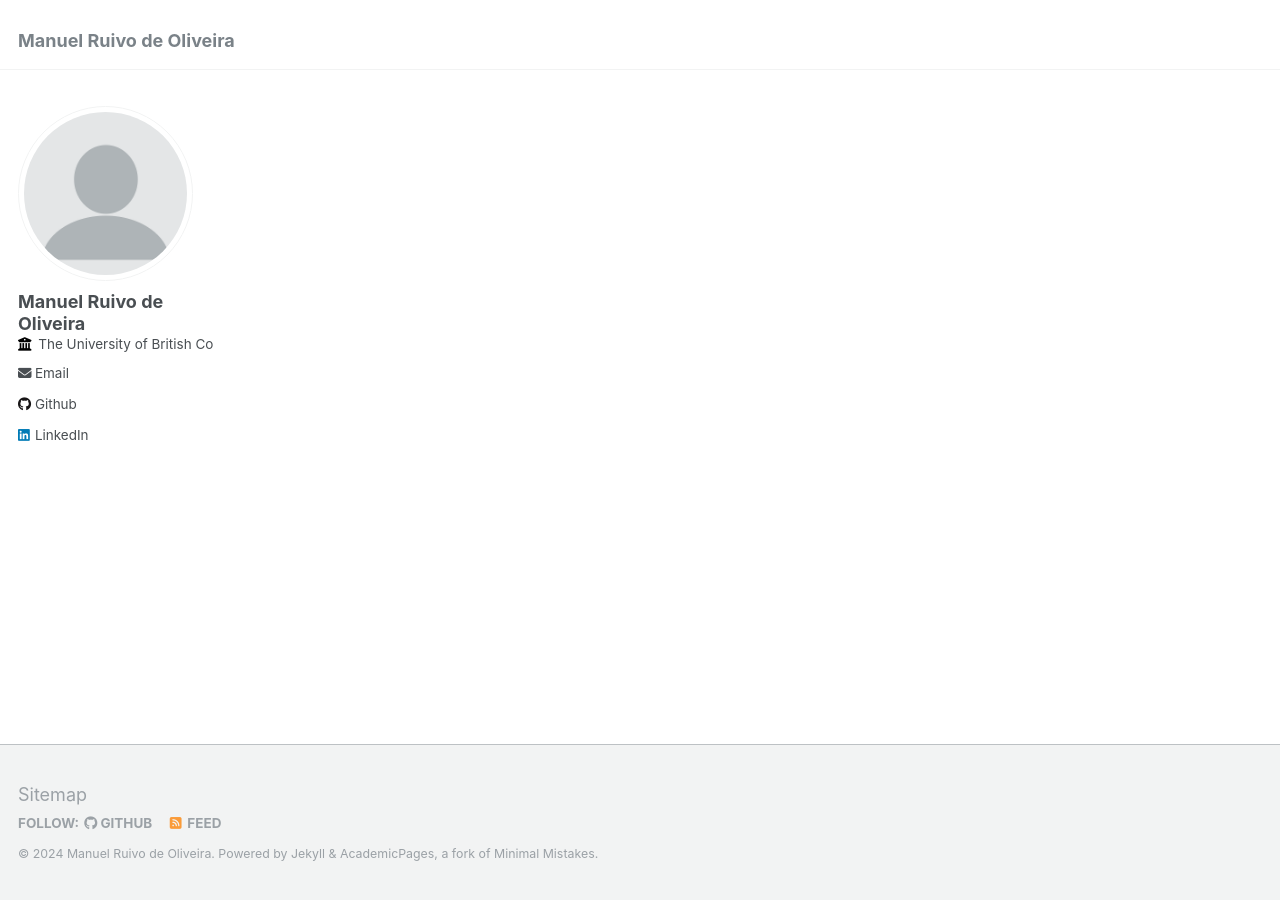
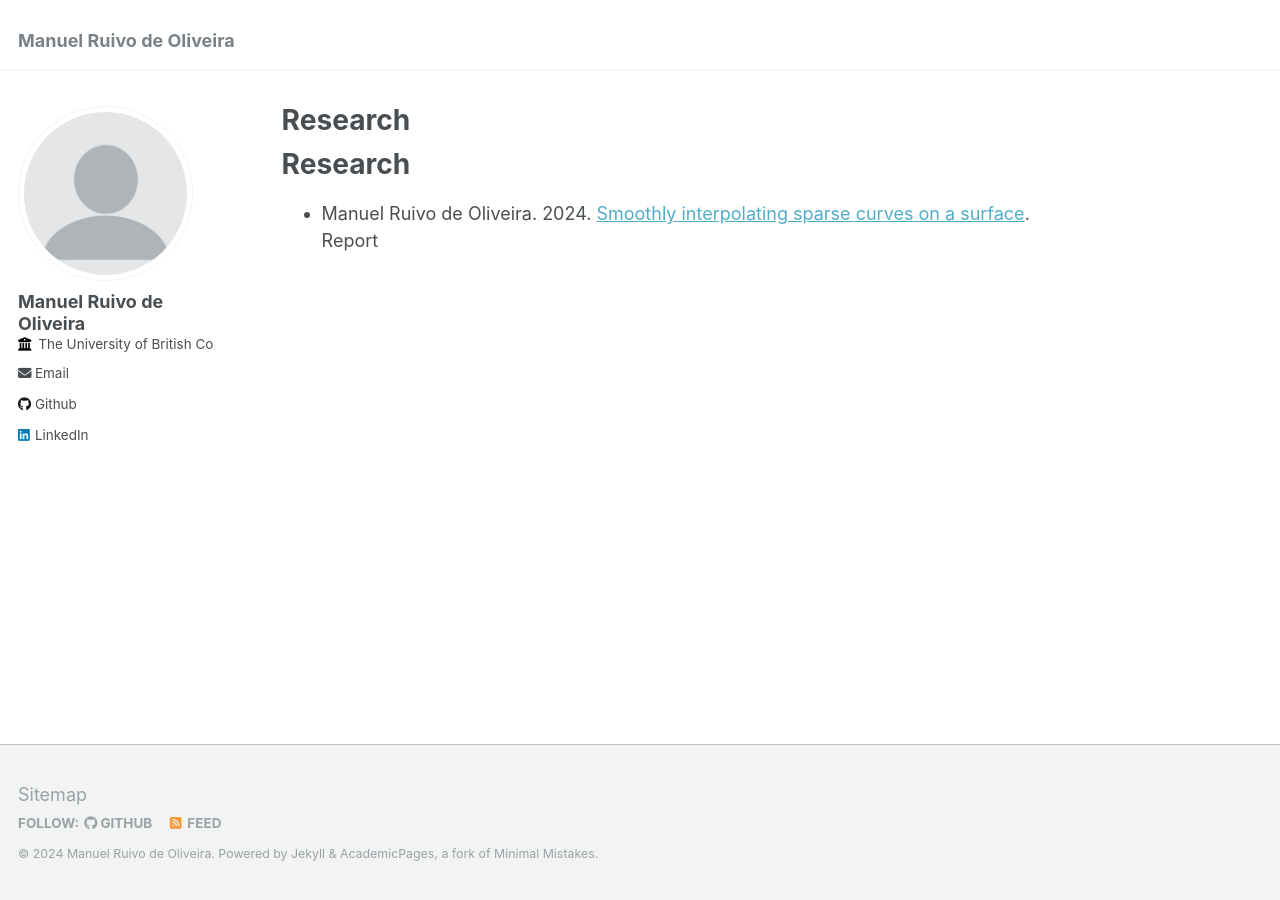
Before and after one commit to manuelruivodeoliveira/manuelruivodeoliveira.github.io, a Jekyll site: the page built from _pages/about.md, in a window 1280 px wide. Built offline with Jekyll 4.4.1, drawn with Linux system fonts in a browser that asks for light colours; our own code applies the rules of GitHub Pages for plain Markdown files.

Commit message:
Test research section on homepage with markdown

```diff
--- a/_pages/about.md
+++ b/_pages/about.md
@@ -6,6 +6,19 @@ redirect_from:
   - /about/
   - /about.html
 ---
+
+# Research
+* Manuel Ruivo de Oliveira. 2024. [Smoothly interpolating sparse curves on a surface](https://animallogic.com/animal-logic/news/rd-research-project/). Report
+
+
+
+
+
+
+
+
+
+
 <!--
 This is the front page of a website that is powered by the [Academic Pages template](https://github.com/academicpages/academicpages.github.io) and hosted on GitHub pages. [GitHub pages](https://pages.github.com) is a free service in which websites are built and hosted from code and data stored in a GitHub repository, automatically updating when a new commit is made to the respository. This template was forked from the [Minimal Mistakes Jekyll Theme](https://mmistakes.github.io/minimal-mistakes/) created by Michael Rose, and then extended to support the kinds of content that academics have: publications, talks, teaching, a portfolio, blog posts, and a dynamically-generated CV. You can fork [this repository](https://github.com/academicpages/academicpages.github.io) right now, modify the configuration and markdown files, add your own PDFs and other content, and have your own site for free, with no ads! An older version of this template powers my own personal website at [stuartgeiger.com](http://stuartgeiger.com), which uses [this Github repository](https://github.com/staeiou/staeiou.github.io).
 
```
